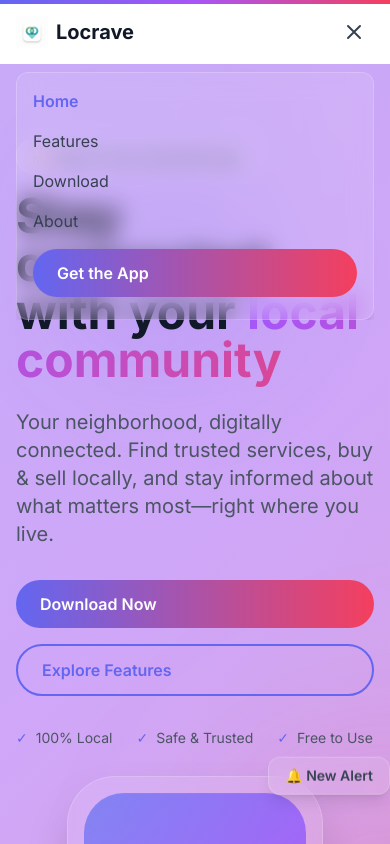
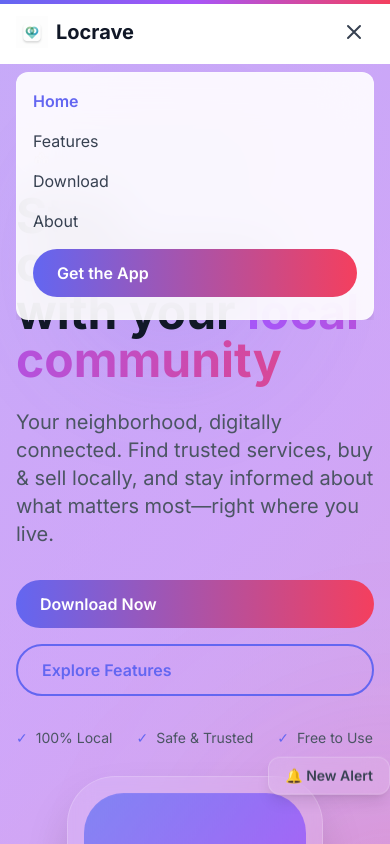
Before and after one commit to faizcasm/Locrave, a React (Vite) app: page / in a window 390 px wide. Both pictures are taken after a click on the button "Toggle menu". Shown: the top 844 px of the page. Built offline with nearby package versions, Linux system fonts and the light colour scheme.

Commit message:
Fix mobile menu styling to remove redundancy
Co-authored-by: faizcasm <138277686+faizcasm@users.noreply.github.com>

```diff
--- a/src/components/layout/Navbar.tsx
+++ b/src/components/layout/Navbar.tsx
@@ -133,7 +133,7 @@ export const Navbar = () => {
               className="md:hidden overflow-hidden"
             >
               <motion.div
-                className="flex flex-col space-y-4 pb-4 px-4 py-4 glass rounded-xl shadow-lg mt-2 bg-white/80 backdrop-blur-xl"
+                className="flex flex-col space-y-4 pb-4 px-4 py-4 bg-white/90 backdrop-blur-xl rounded-xl shadow-lg mt-2 border border-white/20"
                 initial="closed"
                 animate="open"
                 exit="closed"
```
